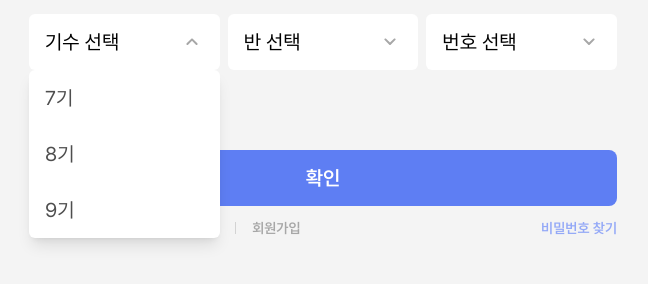
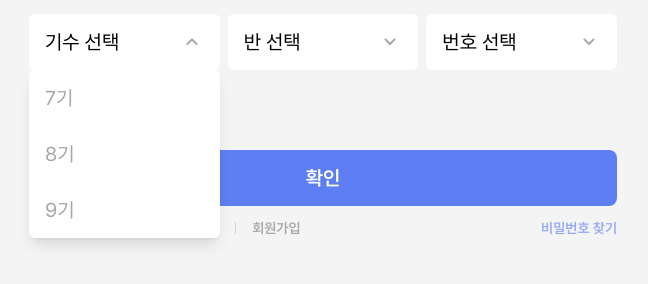
Before and after one commit to flooding-kr/flooding-frontend, a Next.js app: page /signin in a window 1280 px wide. Both pictures are taken after a click on the button "기수 선택". Shown: the part 460-744 px from the top of the page, without its empty margins (317-965 px from the left). Built offline with nearby package versions, Linux system fonts and the light colour scheme.

Commit message:
🎨 Style: Dropdown text

```diff
--- a/src/shared/ui/Dropdown/index.tsx
+++ b/src/shared/ui/Dropdown/index.tsx
@@ -53,14 +53,14 @@ export default function Dropdown({ onChange, items, text }: Props) {
         <div
           className={`absolute right-0 bg-white border border-gray-300 rounded-md shadow-lg z-10 w-full ${items.length > 4 ? 'max-h-40 overflow-y-auto ' : ''}`}
         >
-          <ul className="text-gray-900 text-body2R">
+          <ul className="text-gray-500 text-body2R">
             {items.map(item => (
               <li key={item}>
                 <button
                   type="button"
                   role="menuitem"
                   onClick={() => handleItemClick(item)}
-                  className="w-full text-left p-4 hover:bg-gray-100 cursor-pointer"
+                  className={`w-full text-left p-4 hover:bg-gray-100 cursor-pointer ${selectedItem === item ? 'text-black text-body2B' : ''}`}
                 >
                   {item}
                 </button>
```
